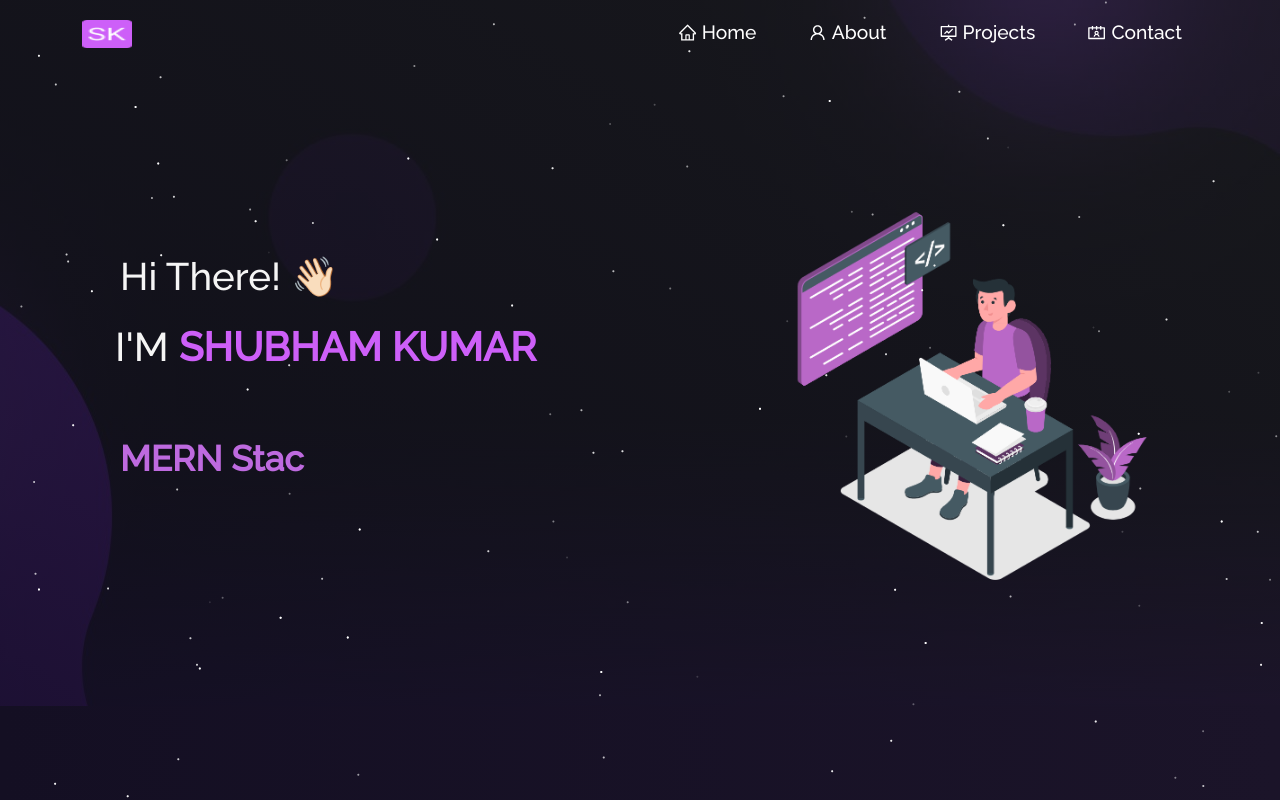
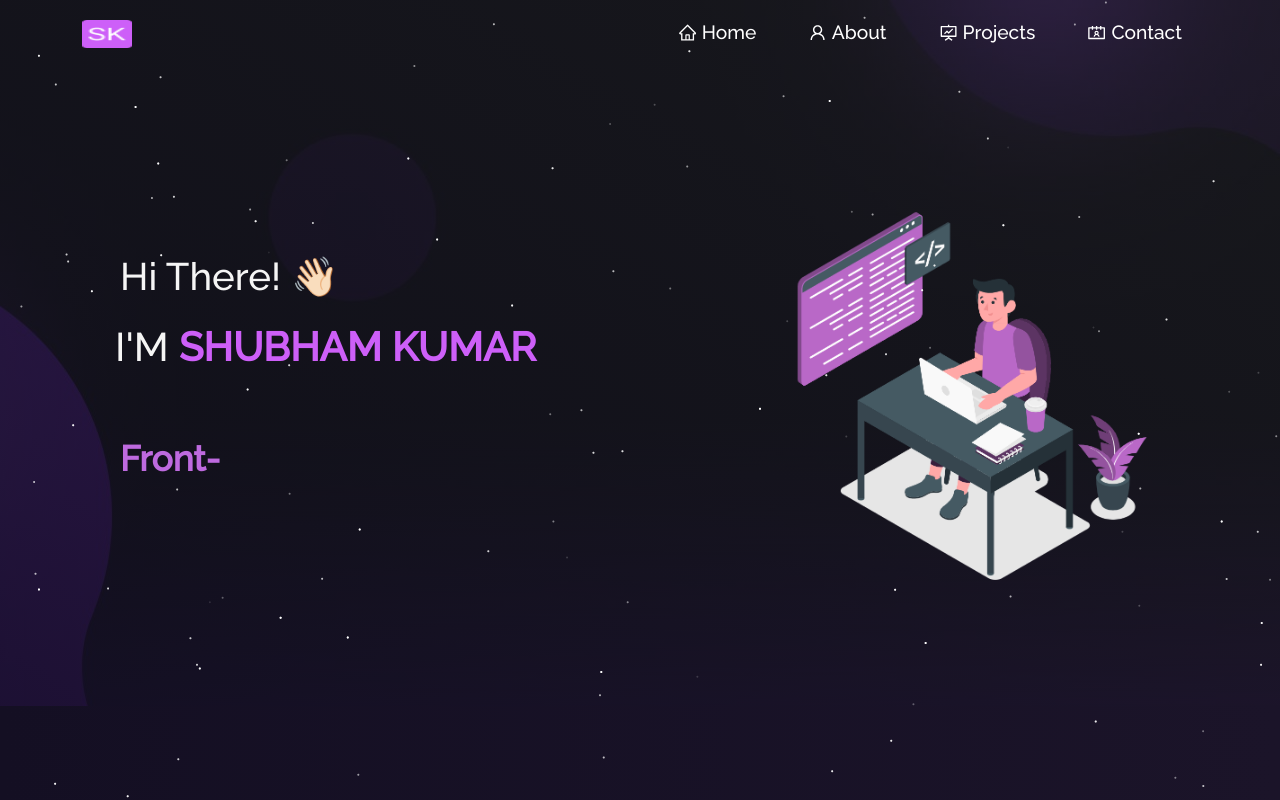
Before and after one commit to shubhamkv/portfolio, a React (Create React App) app: page / in a window 1280 px wide. Shown: the top 800 px of the page. Built offline with nearby package versions, Linux system fonts and the light colour scheme.

Commit message:
Update Type.js

```diff
--- a/src/components/Home/Type.js
+++ b/src/components/Home/Type.js
@@ -6,7 +6,7 @@ function Type() {
     <Typewriter
       options={{
         strings: [
-          "MERN Stack Developer",
+          "Front-end Developer",
           "Problem Solver",
           "Self-taught Developer",
         ],
```
